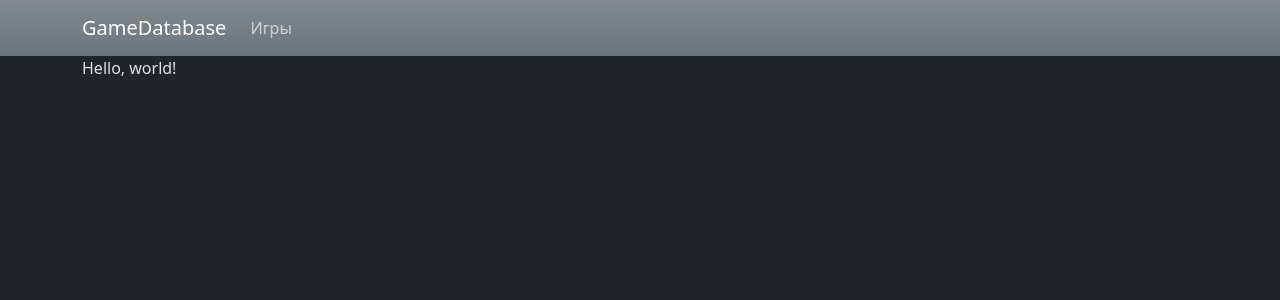
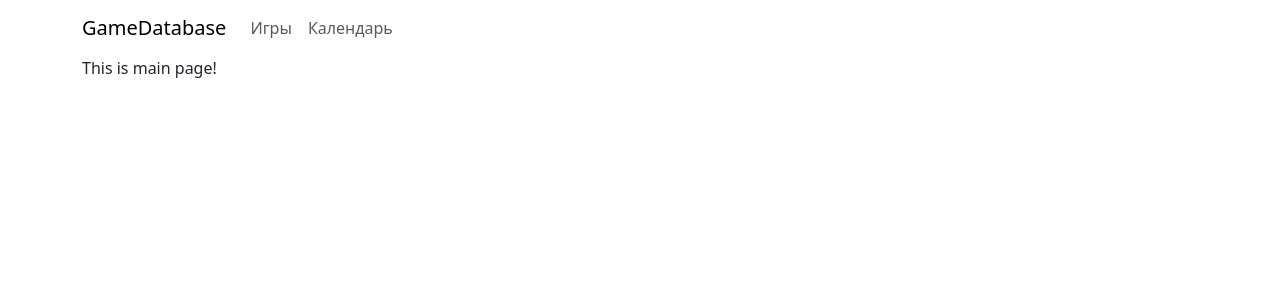
Before and after one commit to antkazakov99/game-database-react, a Next.js app: page / in a window 1280 px wide. Shown: the top 300 px of the page. Built offline with nearby package versions, Linux system fonts and the light colour scheme.

Commit message:
Routing pt 2

```diff
--- /dev/null
+++ b/src/app/(public)/calendar/page.tsx
@@ -0,0 +1,5 @@
+export default function UserPage() {
+    return (
+        <div>Hello, calendar!</div>
+    )
+}
--- /dev/null
+++ b/src/app/(public)/game/page.tsx
@@ -0,0 +1,5 @@
+import {redirect} from "next/navigation";
+
+export default function Redirect() {
+    redirect("/games");
+}
--- a/src/app/(public)/layout.tsx
+++ b/src/app/(public)/layout.tsx
@@ -9,14 +9,15 @@ export default function RootLayout({
   children: React.ReactNode
 }) {
   return (
-    <html data-bs-theme="dark">
+    <html data-bs-theme="light">
       <body>
       <header>
-        <Navbar bg={'secondary'} className={'bg-gradient'}>
+        <Navbar className={'bg-gradient'}>
             <Container>
                 <NavbarBrand href={"/"}>GameDatabase</NavbarBrand>
                 <Nav className="me-auto">
                     <NavLink href={"/games"}>Игры</NavLink>
+                    <NavLink href={"/calendar"}>Календарь</NavLink>
                 </Nav>
             </Container>
         </Navbar>
--- a/src/app/(public)/page.tsx
+++ b/src/app/(public)/page.tsx
@@ -1,5 +1,5 @@
 export default function Home() {
   return (
-    <div>Hello, world!</div>
+    <div>This is main page!</div>
   )
 }
--- /dev/null
+++ b/src/app/(public)/user/[id]/page.tsx
@@ -0,0 +1,5 @@
+export default function UserPage( { params }: { params: { id: string } }) {
+    return (
+        <div>Page of user with id: {params.id}</div>
+    )
+}
```
Also changed, not shown: src/app/(public)/game/[id]/page.tsx (added, +7 -0 lines).
